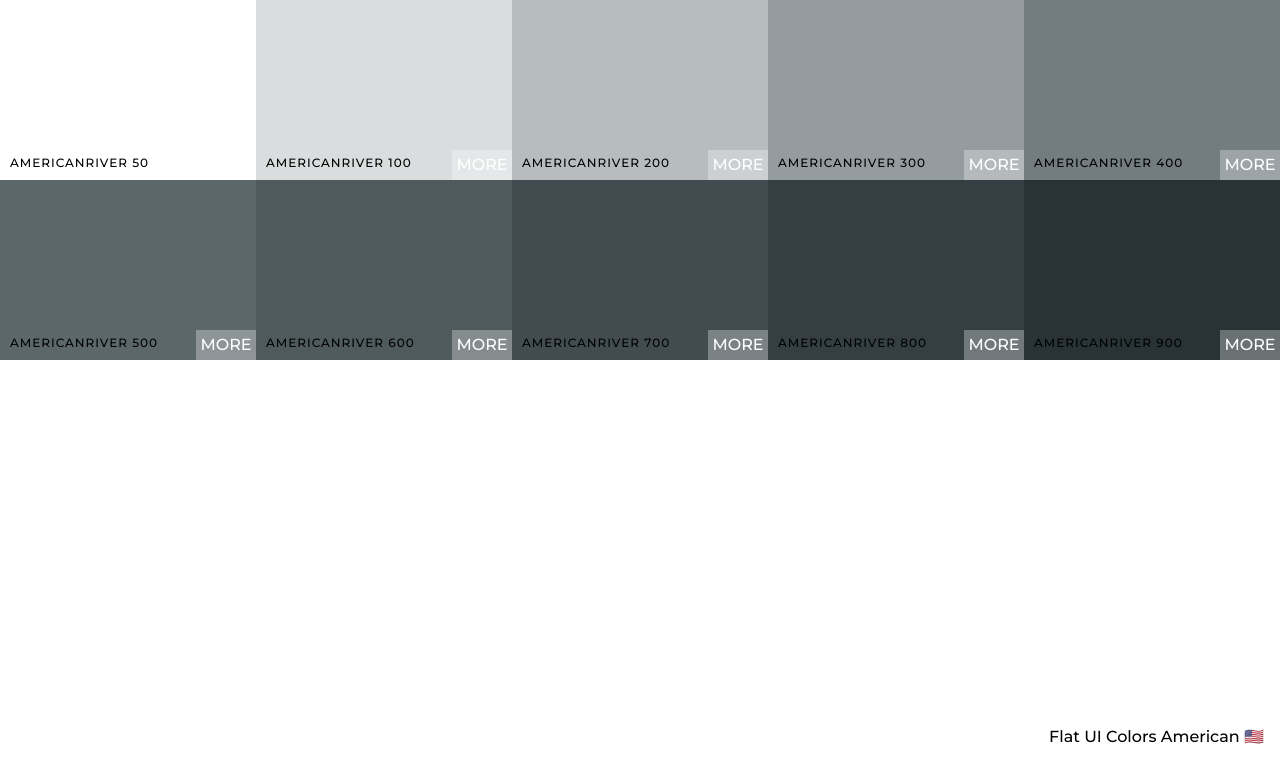
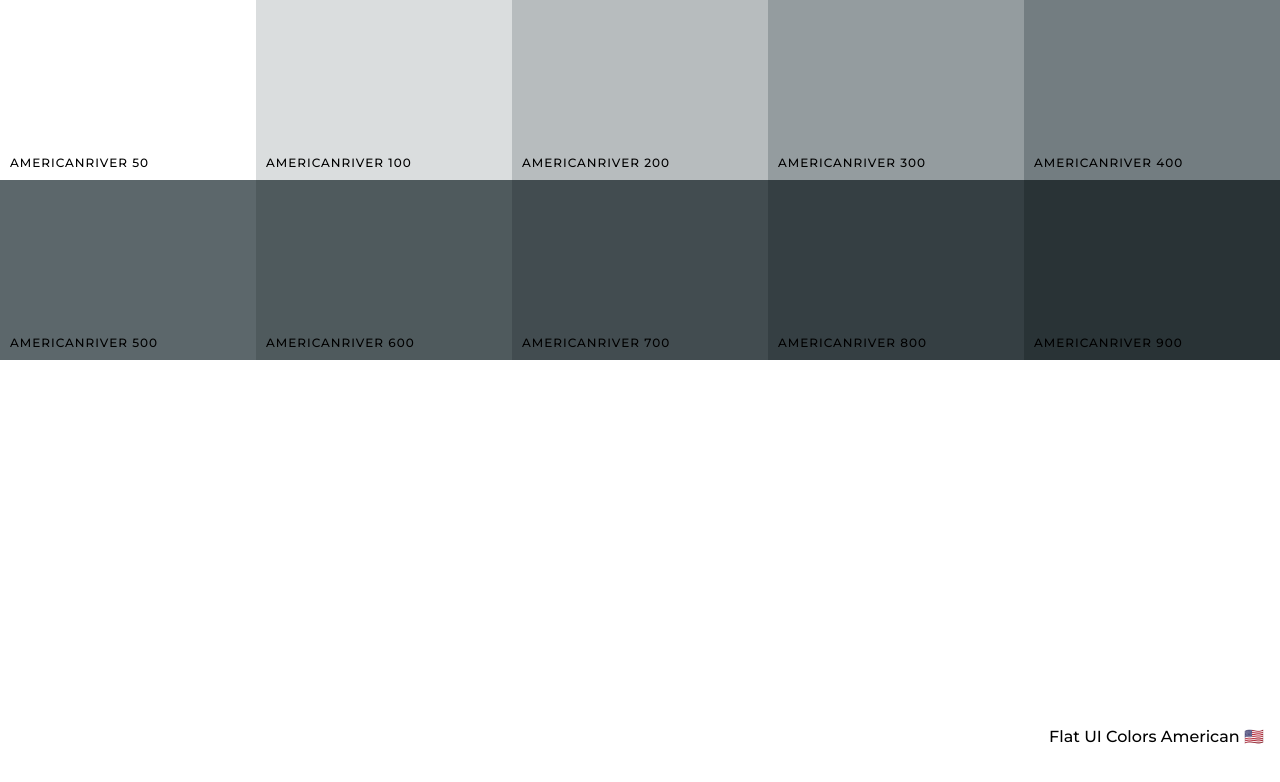
Before and after one commit to rookiemonkey/colorpalettes, a React (Create React App) app: page /palette/flat-ui-colors-american/americanriver in a window 1280 px wide. Shown: the top 782 px of the page. Built offline with nearby package versions, Linux system fonts and the light colour scheme.

Commit message:
removed "more" button for single color route

```diff
--- a/src/components/ColorBoxSingle.js
+++ b/src/components/ColorBoxSingle.js
@@ -46,10 +46,6 @@ class ColorBoxSingle extends Component {
                     </CopyToClipboard>
                 </div>
 
-                <Link to={`/palette/${parentId}/${singleColorId}`}>
-                    <span className='ColorBox-more'>MORE</span>
-                </Link>
-
             </div>
         )
     }
```
